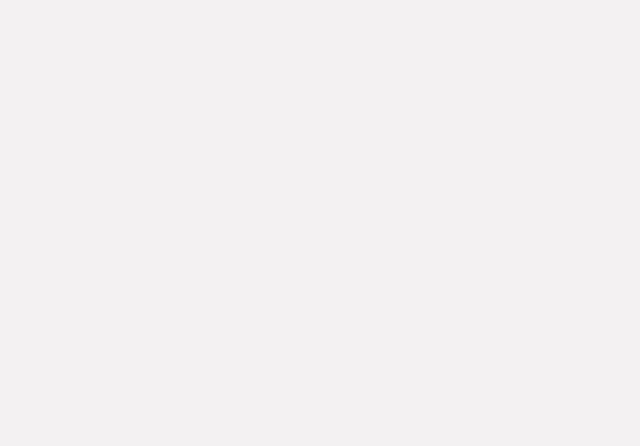
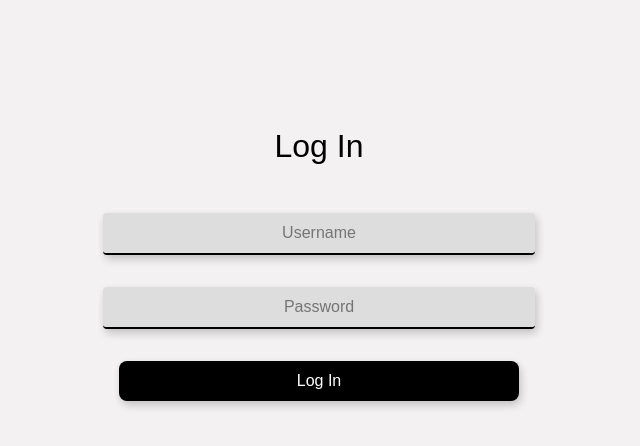
Before and after one commit to gaurav712/getartFrontend, a React (Create React App) app: page /login in a window 1280 px wide. Shown: the top 446 px of the page, without its empty margins (321-961 px from the left). Built offline with nearby package versions, Linux system fonts and the light colour scheme.

Commit message:
added login component with some refactoring and stylesheet modifications

```diff
--- a/src/assets/stylesheets/AddProduct.css
+++ b/src/assets/stylesheets/AddProduct.css
@@ -1,13 +1,6 @@
 body {
   background: #f3f1f2;
   font-family: sans-serif;
-}
-
-.container {
-  padding: 1rem;
-  width: 90%;
-  max-width: 800px;
-  margin: 0 auto;
 }
 
 .header {
@@ -32,12 +25,6 @@ body {
   box-shadow: 2px 4px 8px 0 rgba(0, 0, 0, 0.2);
 }
 
-input[type="text"],
-input[type="number"] {
-  height: 2.5rem;
-  padding: 0 1rem;
-}
-
 textarea {
   font-family: inherit;
   padding: 1rem 1rem;
@@ -50,22 +37,8 @@ textarea {
   outline: none;
 }
 
-.submitButton {
-  font-size: 1rem;
-  width: fit-content;
-  padding: 0.5em 1em;
-  border-radius: 0.5em;
-  border: none;
-  background: black;
-  color: white;
-}
-
 .submitButton[type="submit"] {
   margin-top: 2rem;
-}
-
-.submitButton:hover {
-  cursor: pointer;
 }
 
 .file {
--- /dev/null
+++ b/src/assets/stylesheets/Common.css
@@ -0,0 +1,24 @@
+.container {
+  padding: 1rem;
+  width: 90%;
+  max-width: 800px;
+  margin: 0 auto;
+}
+
+/* Button Style */
+.loginButton,
+.submitButton {
+  font-size: 1rem;
+  width: fit-content;
+  padding: 0.5em 1em;
+  border-radius: 0.5em;
+  border: none;
+  background: black;
+  color: white;
+  cursor: pointer;
+}
+
+input {
+  height: 2.5rem;
+  padding: 0 1rem;
+}
--- /dev/null
+++ b/src/assets/stylesheets/Home.css
@@ -0,0 +1,3 @@
+.loginButton {
+  text-decoration: none;
+}
--- /dev/null
+++ b/src/assets/stylesheets/Login.css
@@ -0,0 +1,40 @@
+.loginContent {
+  margin: 5em auto;
+  display: flex;
+  flex-direction: column;
+  justify-content: center;
+}
+
+.heading {
+  font-weight: 500;
+  font-size: 2rem;
+  margin: 1em auto;
+}
+
+.loginFields {
+  font-size: 1rem;
+  border: none;
+  width: 60%;
+  margin: 1rem auto;
+  text-align: center;
+  box-shadow: 2px 4px 8px 0 rgba(0, 0, 0, 0.2);
+}
+
+.loginFields[type="text"],
+.loginFields[type="password"] {
+  border-bottom: 2px solid black;
+  background-color: #ddd;
+  border-radius: 0.25em;
+}
+
+.loginFields:focus {
+  box-shadow: 0 0 0 1.5px teal;
+  outline: none;
+  border: none;
+}
+
+@media (min-width: 600px) {
+  .loginFields {
+    width: 50%;
+  }
+}
--- a/src/components/AddProduct.js
+++ b/src/components/AddProduct.js
@@ -1,7 +1,9 @@
 import axios from "axios";
 import { useState } from "react";
+import TextEditor from "./TextEditor";
+
+import "../assets/stylesheets/Common.css";
 import "../assets/stylesheets/AddProduct.css";
-import TextEditor from "./TextEditor";
 
 export default function AddProduct() {
   const [product, setProduct] = useState({
--- a/src/components/Home.js
+++ b/src/components/Home.js
@@ -1,3 +1,14 @@
+import { Link } from "react-router-dom";
+
+import "../assets/stylesheets/Common.css";
+import "../assets/stylesheets/Home.css";
+
 export default function Home() {
-  return <div>The Homepage</div>;
+  return (
+    <div className="container">
+      <Link to={"/login"} className="loginButton">
+        Log In
+      </Link>
+    </div>
+  );
 }
--- /dev/null
+++ b/src/components/Login.js
@@ -0,0 +1,17 @@
+import "../assets/stylesheets/Common.css";
+import "../assets/stylesheets/Login.css";
+
+export default function Login() {
+  function logInToAccount(e) {
+    e.preventDefault();
+  }
+
+  return (
+    <form className="container loginContent" onSubmit={logInToAccount}>
+      <div className="heading">Log In</div>
+      <input type="text" className="loginFields" placeholder="Username" />
+      <input type="password" className="loginFields" placeholder="Password" />
+      <input type="submit" className="loginButton loginFields" value="Log In" />
+    </form>
+  );
+}
--- a/src/components/routing/Routes.js
+++ b/src/components/routing/Routes.js
@@ -1,12 +1,14 @@
 import { Route, Switch } from "react-router-dom";
+import Home from "../Home";
 import AddProduct from "../AddProduct";
-import Home from "../Home";
+import Login from "../Login";
 
 export default function Routes() {
   return (
     <Switch>
       <Route exact path="/" component={Home}></Route>
       <Route exact path="/addproduct" component={AddProduct}></Route>
+      <Route exact path="/login" component={Login}></Route>
     </Switch>
   );
 }
```
